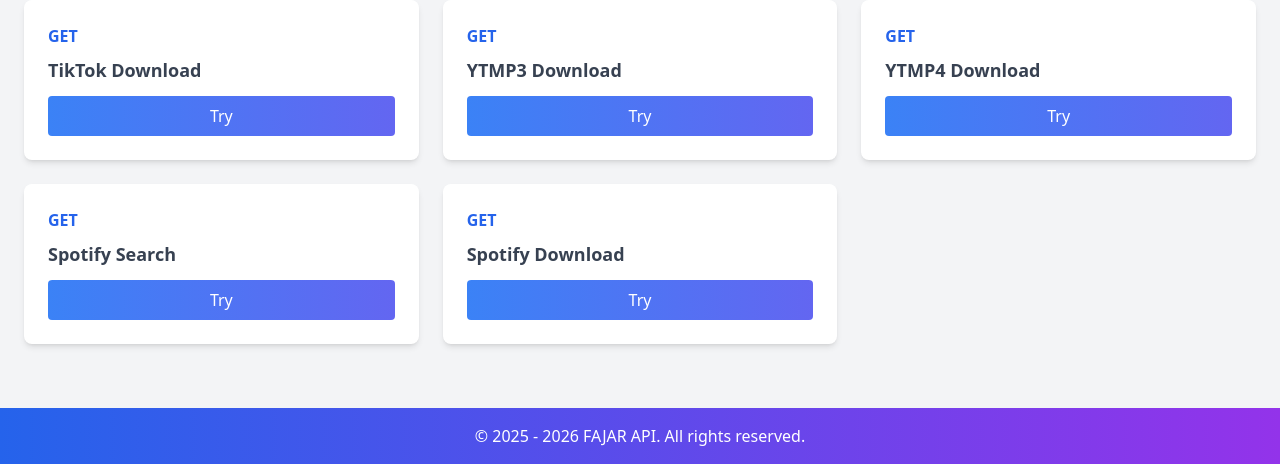
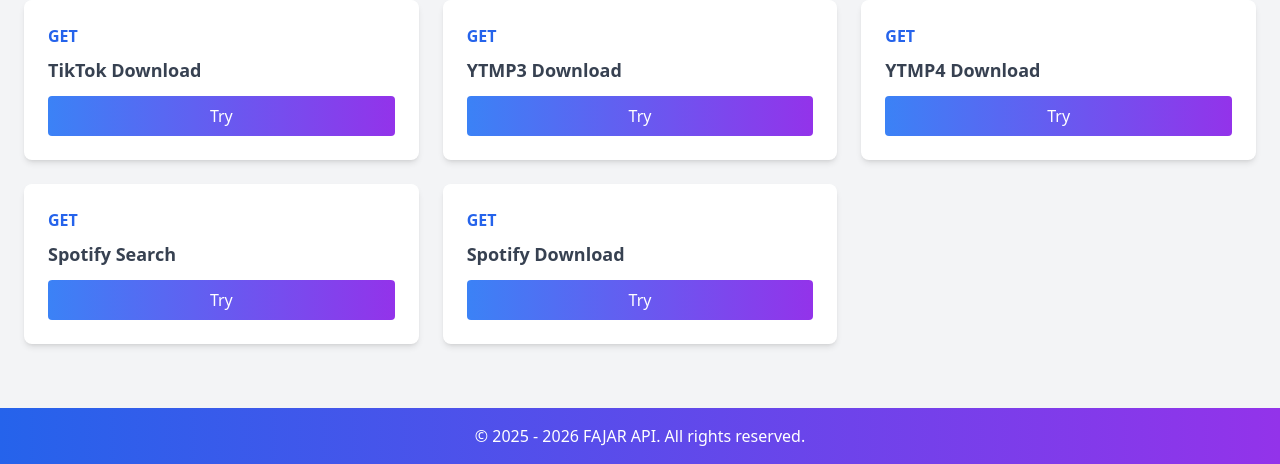
Before and after one commit to FajarOfficial199/restapi-fajardevv, a website: page index.html in a window 1280 px wide. Shown: the part 336-800 px from the top of the page. Drawn offline with nearby package versions, Linux system fonts and the light colour scheme.

Commit message:
Update index.html

```diff
--- a/index.html
+++ b/index.html
@@ -6,16 +6,16 @@
     <title>Fajar API</title>
     <script src="https://cdn.tailwindcss.com"></script>
     <style>
-        /* Animasi Slide Down */
+        /* Animasi Slide Down Slow */
         .slide-down {
             opacity: 0;
-            transform: translateY(-20px);
-            animation: slideDown 0.8s ease-out forwards;
+            transform: translateY(-50px);
+            animation: slideDown 1.5s ease-out forwards;
         }
         @keyframes slideDown {
             0% {
                 opacity: 0;
-                transform: translateY(-20px);
+                transform: translateY(-50px);
             }
             100% {
                 opacity: 1;
@@ -24,8 +24,17 @@
         }
         /* Efek Hover untuk Card */
         .hover-card:hover {
-            transform: translateY(-5px);
-            box-shadow: 0px 10px 20px rgba(0, 0, 0, 0.2);
+            transform: translateY(-8px);
+            box-shadow: 0px 12px 24px rgba(0, 0, 0, 0.2);
+        }
+        /* Efek Gradient Hover pada Tombol */
+        .btn-gradient {
+            background: linear-gradient(to right, #3b82f6, #9333ea);
+            transition: all 0.3s ease-in-out;
+        }
+        .btn-gradient:hover {
+            background: linear-gradient(to right, #9333ea, #f43f5e);
+            transform: scale(1.05);
         }
     </style>
 </head>
@@ -56,7 +65,7 @@
                 <div class="bg-white p-6 rounded-lg shadow-md hover-card transition duration-300">
                     <span class="text-blue-600 font-bold">GET</span>
                     <h3 class="text-lg font-semibold text-gray-700 mt-2">TikTok Download</h3>
-                    <a href="/api/downloader/tiktok?url=https://vt.tiktok.com/ZSjnf5voB/" target="_blank" class="block mt-3 bg-gradient-to-r from-blue-500 to-indigo-500 hover:from-indigo-500 hover:to-purple-500 text-white py-2 px-4 rounded transition text-center">
+                    <a href="/api/downloader/tiktok?url=https://vt.tiktok.com/ZSjnf5voB/" target="_blank" class="block mt-3 text-white py-2 px-4 rounded transition text-center btn-gradient">
                         Try
                     </a>
                 </div>
@@ -65,7 +74,7 @@
                 <div class="bg-white p-6 rounded-lg shadow-md hover-card transition duration-300">
                     <span class="text-blue-600 font-bold">GET</span>
                     <h3 class="text-lg font-semibold text-gray-700 mt-2">YTMP3 Download</h3>
-                    <a href="/api/downloader/ytmp3?url=https://youtu.be/AURkGj0jEx4?si=f0USJg7M4c39r1t2" target="_blank" class="block mt-3 bg-gradient-to-r from-blue-500 to-indigo-500 hover:from-indigo-500 hover:to-purple-500 text-white py-2 px-4 rounded transition text-center">
+                    <a href="/api/downloader/ytmp3?url=https://youtu.be/AURkGj0jEx4?si=f0USJg7M4c39r1t2" target="_blank" class="block mt-3 text-white py-2 px-4 rounded transition text-center btn-gradient">
                         Try
                     </a>
                 </div>
@@ -74,7 +83,7 @@
                 <div class="bg-white p-6 rounded-lg shadow-md hover-card transition duration-300">
                     <span class="text-blue-600 font-bold">GET</span>
                     <h3 class="text-lg font-semibold text-gray-700 mt-2">YTMP4 Download</h3>
-                    <a href="/api/downloader/ytmp4?url=https://youtu.be/AURkGj0jEx4?si=f0USJg7M4c39r1t2" target="_blank" class="block mt-3 bg-gradient-to-r from-blue-500 to-indigo-500 hover:from-indigo-500 hover:to-purple-500 text-white py-2 px-4 rounded transition text-center">
+                    <a href="/api/downloader/ytmp4?url=https://youtu.be/AURkGj0jEx4?si=f0USJg7M4c39r1t2" target="_blank" class="block mt-3 text-white py-2 px-4 rounded transition text-center btn-gradient">
                         Try
                     </a>
                 </div>
@@ -83,7 +92,7 @@
                 <div class="bg-white p-6 rounded-lg shadow-md hover-card transition duration-300">
                     <span class="text-blue-600 font-bold">GET</span>
                     <h3 class="text-lg font-semibold text-gray-700 mt-2">Spotify Search</h3>
-                    <a href="/api/downloader/spotifys?judul=hujan" target="_blank" class="block mt-3 bg-gradient-to-r from-blue-500 to-indigo-500 hover:from-indigo-500 hover:to-purple-500 text-white py-2 px-4 rounded transition text-center">
+                    <a href="/api/downloader/spotifys?judul=hujan" target="_blank" class="block mt-3 text-white py-2 px-4 rounded transition text-center btn-gradient">
                         Try
                     </a>
                 </div>
@@ -92,7 +101,7 @@
                 <div class="bg-white p-6 rounded-lg shadow-md hover-card transition duration-300">
                     <span class="text-blue-600 font-bold">GET</span>
                     <h3 class="text-lg font-semibold text-gray-700 mt-2">Spotify Download</h3>
-                    <a href="/api/downloader/spotify?url=https://open.spotify.com/track/514rhnksEwHUh6LxXsQ4Y9?si=jzow0lr6Qay3yeMJcrEn8A&context=spotify%3Aplaylist%3A37i9dQZF1DX5Ejj0EkURtP" target="_blank" class="block mt-3 bg-gradient-to-r from-blue-500 to-indigo-500 hover:from-indigo-500 hover:to-purple-500 text-white py-2 px-4 rounded transition text-center">
+                    <a href="/api/downloader/spotify?url=https://open.spotify.com/track/514rhnksEwHUh6LxXsQ4Y9?si=jzow0lr6Qay3yeMJcrEn8A&context=spotify%3Aplaylist%3A37i9dQZF1DX5Ejj0EkURtP" target="_blank" class="block mt-3 text-white py-2 px-4 rounded transition text-center btn-gradient">
                         Try
                     </a>
                 </div>
```
